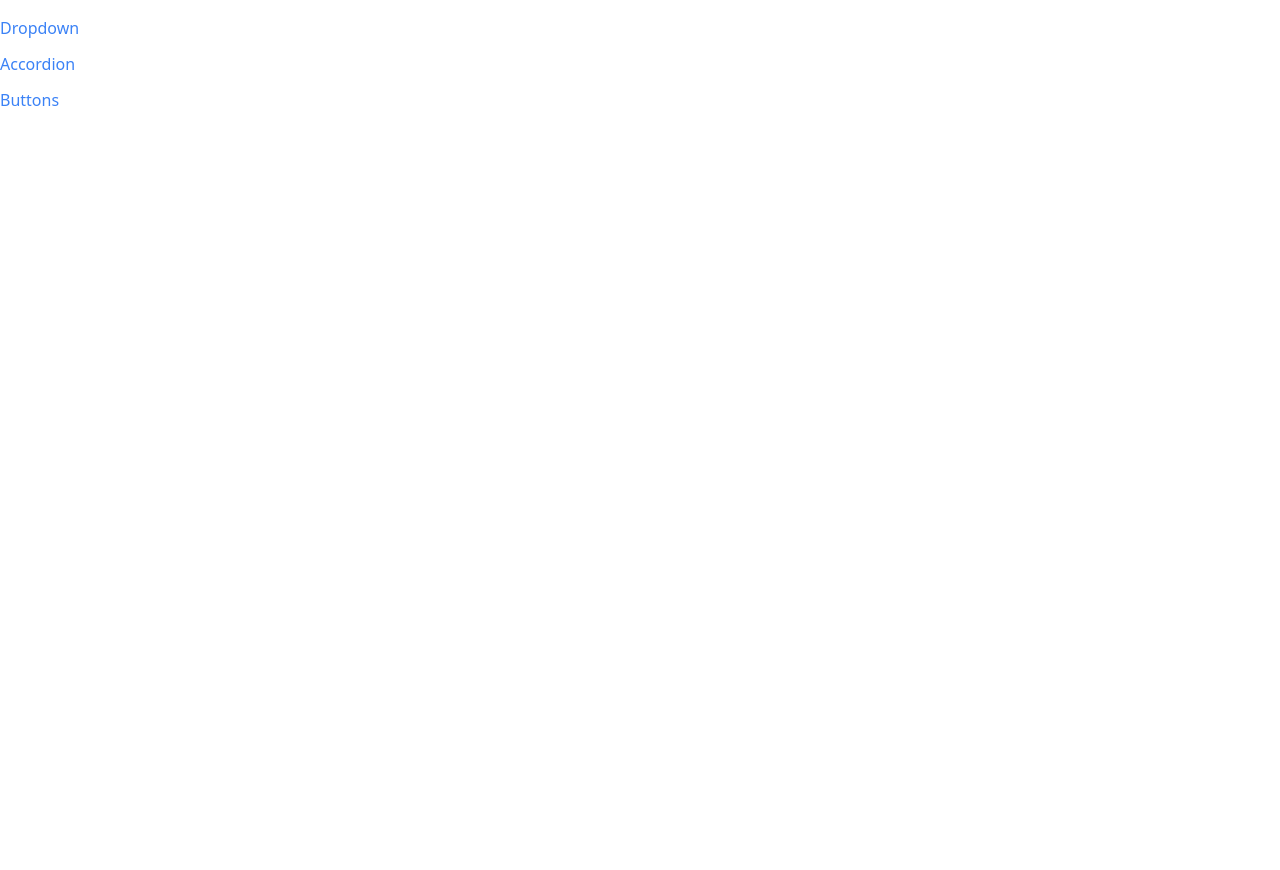
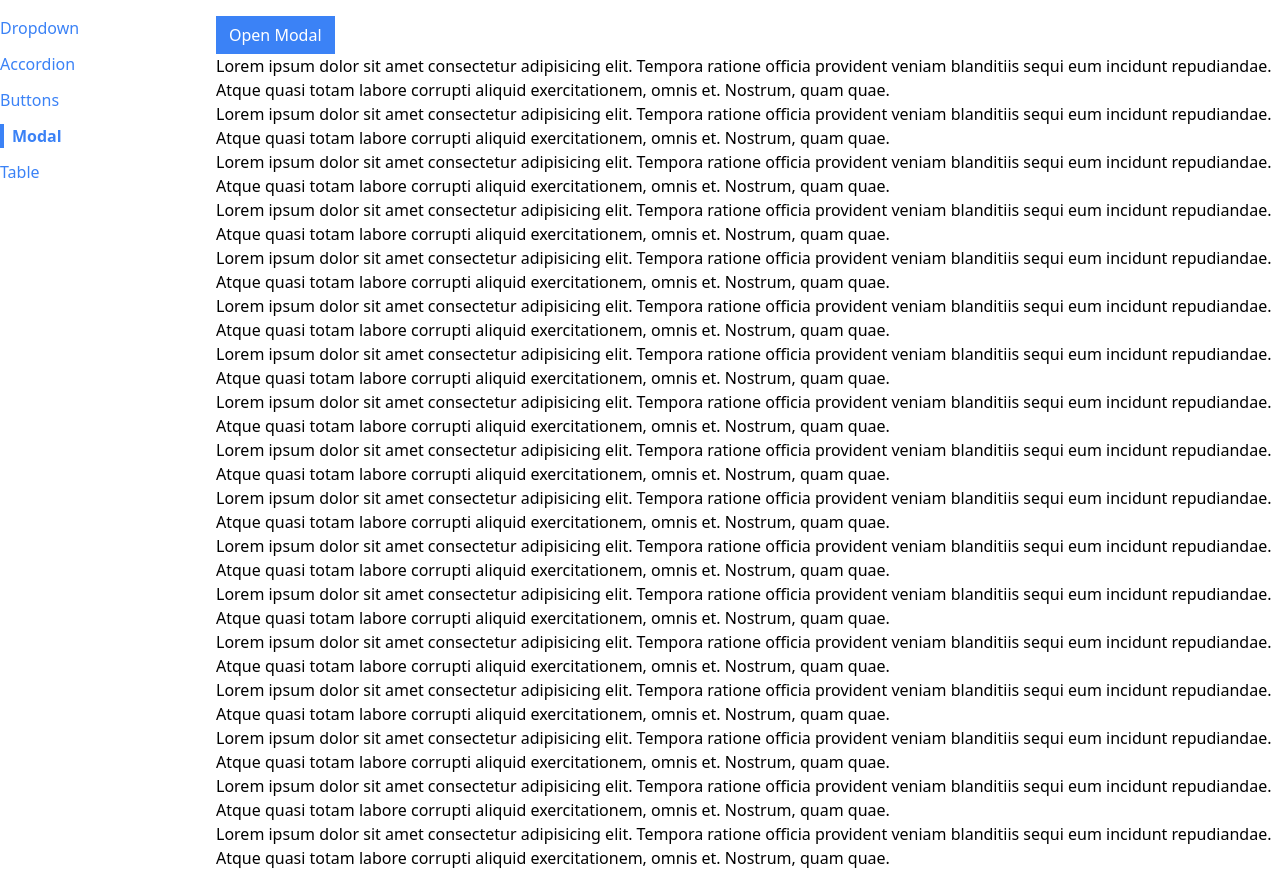
Before and after one commit to nicolasbrandao/udemy-comps, a React (Create React App) app in the folder comps/: page /modal in a window 1280 px wide. Before the commit the page ends 800 px from the top, so only its background shows below. Built offline with nearby package versions, Linux system fonts and the light colour scheme.

Commit message:
Finished with course's section 15

```diff
--- a/comps/public/index.html
+++ b/comps/public/index.html
@@ -39,5 +39,6 @@
       To begin the development, run `npm start` or `yarn start`.
       To create a production bundle, use `npm run build` or `yarn build`.
     -->
+    <div class="modal-container"></div>
   </body>
 </html>
--- a/comps/src/App.js
+++ b/comps/src/App.js
@@ -3,20 +3,28 @@ import Route from "./components/Route";
 import AccordionPage from "./pages/AccordionPage"
 import DropdownPage  from "./pages/DropdownPage"
 import ButtonPage from "./pages/ButtonPage";
+import ModalPage from "./pages/ModalPage";
+import TablePage from "./pages/TablePage";
 
 function App () {
     return(
         <div className="container mx-auto grid grid-cols-6 gap-4 mt-4">
             <Sidebar />
             <div className="col-span-5">
+                <Route path={'/'}>
+                    <DropdownPage />
+                </Route>
                 <Route path={'/accordion'}>
                     <AccordionPage />
                 </Route>
                 <Route path={'/buttons'}>
                     <ButtonPage />
                 </Route>
-                <Route path={'/'}>
-                    <DropdownPage />
+                <Route path={'/modal'}>
+                    <ModalPage />
+                </Route>
+                <Route path={'/table'}>
+                    <TablePage />
                 </Route>
             </div>
         </div>
--- /dev/null
+++ b/comps/src/components/Modal.js
@@ -0,0 +1,31 @@
+import ReactDOM from "react-dom";
+import { useEffect } from "react";
+
+function Modal({onClose, children, actionBar}) {
+    useEffect(() => {
+      document.body.classList.add('overflow-hidden');
+
+      return () => {
+        document.body.classList.remove('overflow-hidden');
+      }
+    }, []);
+
+
+    return ReactDOM.createPortal(
+        <div>
+            <div onClick={onClose} className="fixed inset-0 bg-gray-300 opacity-80"></div>
+            <div className="fixed inset-40 p-10 bg-white">
+                <div className="flex flex-col justify-between h-full">
+                    {children}
+                    <div className="flex justify-end">
+                    {actionBar}
+                    </div>
+                </div>
+            </div>
+        </div>,
+
+        document.querySelector('.modal-container')
+    )
+}
+
+export default Modal;
--- a/comps/src/components/Sidebar.js
+++ b/comps/src/components/Sidebar.js
@@ -4,7 +4,9 @@ function Sidebar() {
     const links = [
         {label: 'Dropdown', path: '/'},
         {label: 'Accordion', path: '/accordion'},
-        {label: 'Buttons', path: '/buttons'}
+        {label: 'Buttons', path: '/buttons'},
+        {label: 'Modal', path: '/modal'},
+        {label: 'Table', path: '/table'}
     ];
 
     const renderedLinks = links.map((link) => {
--- /dev/null
+++ b/comps/src/components/Table.js
@@ -0,0 +1,36 @@
+function Table({ data, config, keyFn }) {
+    const renderedHeaders = config.map((column) => {
+        return (
+            <th key={column.label}>{column.label}</th>
+        );
+    });
+
+    const renderedRows = data.map((rowData) => {
+        const renderedCells = config.map((column) => {
+            return (
+                <td className="p-2" key={column.label}>{column.render(rowData)}</td>
+            );
+        });
+
+        return (
+            <tr className="border-b" key={keyFn(rowData)}>
+                {renderedCells}
+            </tr>
+        );
+    });
+
+    return (
+        <table className="table-auto border-spacing-2">
+            <thead>
+                <tr className="border-b-2">
+                    {renderedHeaders}
+                </tr>
+            </thead>
+            <tbody>
+                {renderedRows}
+            </tbody>
+        </table>
+    )
+}
+
+export default Table;
--- /dev/null
+++ b/comps/src/pages/ModalPage.js
@@ -0,0 +1,86 @@
+import Modal from "../components/Modal";
+import Button from "../components/Button";
+import { useState } from "react";
+
+function ModalPage() {
+    const [showModal, setShowModal] =useState(false);
+
+    const handleClick = () => {
+        setShowModal(true);
+    }
+
+    const handleClose = () => {
+        setShowModal(false);
+    }
+    const actionBar = (
+        <div>
+            <Button onClick={handleClose} primary>I Accept</Button>
+        </div>
+    )
+
+    const modal = (
+        <Modal onClose={handleClose} actionBar={actionBar}>
+            <p>Here is an important agreement for you to accept</p>
+        </Modal>
+    )
+
+    return(
+    <div>
+        <Button onClick={handleClick} primary>Open Modal</Button>
+        {showModal && modal}
+        <p>
+            Lorem ipsum dolor sit amet consectetur adipisicing elit. Tempora ratione officia provident veniam blanditiis sequi eum incidunt repudiandae. Atque quasi totam labore corrupti aliquid exercitationem, omnis et. Nostrum, quam quae.
+        </p>
+        <p>
+            Lorem ipsum dolor sit amet consectetur adipisicing elit. Tempora ratione officia provident veniam blanditiis sequi eum incidunt repudiandae. Atque quasi totam labore corrupti aliquid exercitationem, omnis et. Nostrum, quam quae.
+        </p>
+        <p>
+            Lorem ipsum dolor sit amet consectetur adipisicing elit. Tempora ratione officia provident veniam blanditiis sequi eum incidunt repudiandae. Atque quasi totam labore corrupti aliquid exercitationem, omnis et. Nostrum, quam quae.
+        </p>
+        <p>
+            Lorem ipsum dolor sit amet consectetur adipisicing elit. Tempora ratione officia provident veniam blanditiis sequi eum incidunt repudiandae. Atque quasi totam labore corrupti aliquid exercitationem, omnis et. Nostrum, quam quae.
+        </p>
+        <p>
+            Lorem ipsum dolor sit amet consectetur adipisicing elit. Tempora ratione officia provident veniam blanditiis sequi eum incidunt repudiandae. Atque quasi totam labore corrupti aliquid exercitationem, omnis et. Nostrum, quam quae.
+        </p>
+        <p>
+            Lorem ipsum dolor sit amet consectetur adipisicing elit. Tempora ratione officia provident veniam blanditiis sequi eum incidunt repudiandae. Atque quasi totam labore corrupti aliquid exercitationem, omnis et. Nostrum, quam quae.
+        </p>
+        <p>
+            Lorem ipsum dolor sit amet consectetur adipisicing elit. Tempora ratione officia provident veniam blanditiis sequi eum incidunt repudiandae. Atque quasi totam labore corrupti aliquid exercitationem, omnis et. Nostrum, quam quae.
+        </p>
+        <p>
+            Lorem ipsum dolor sit amet consectetur adipisicing elit. Tempora ratione officia provident veniam blanditiis sequi eum incidunt repudiandae. Atque quasi totam labore corrupti aliquid exercitationem, omnis et. Nostrum, quam quae.
+        </p>
+        <p>
+            Lorem ipsum dolor sit amet consectetur adipisicing elit. Tempora ratione officia provident veniam blanditiis sequi eum incidunt repudiandae. Atque quasi totam labore corrupti aliquid exercitationem, omnis et. Nostrum, quam quae.
+        </p>
+        <p>
+            Lorem ipsum dolor sit amet consectetur adipisicing elit. Tempora ratione officia provident veniam blanditiis sequi eum incidunt repudiandae. Atque quasi totam labore corrupti aliquid exercitationem, omnis et. Nostrum, quam quae.
+        </p>
+        <p>
+            Lorem ipsum dolor sit amet consectetur adipisicing elit. Tempora ratione officia provident veniam blanditiis sequi eum incidunt repudiandae. Atque quasi totam labore corrupti aliquid exercitationem, omnis et. Nostrum, quam quae.
+        </p>
+        <p>
+            Lorem ipsum dolor sit amet consectetur adipisicing elit. Tempora ratione officia provident veniam blanditiis sequi eum incidunt repudiandae. Atque quasi totam labore corrupti aliquid exercitationem, omnis et. Nostrum, quam quae.
+        </p>
+        <p>
+            Lorem ipsum dolor sit amet consectetur adipisicing elit. Tempora ratione officia provident veniam blanditiis sequi eum incidunt repudiandae. Atque quasi totam labore corrupti aliquid exercitationem, omnis et. Nostrum, quam quae.
+        </p>
+        <p>
+            Lorem ipsum dolor sit amet consectetur adipisicing elit. Tempora ratione officia provident veniam blanditiis sequi eum incidunt repudiandae. Atque quasi totam labore corrupti aliquid exercitationem, omnis et. Nostrum, quam quae.
+        </p>
+        <p>
+            Lorem ipsum dolor sit amet consectetur adipisicing elit. Tempora ratione officia provident veniam blanditiis sequi eum incidunt repudiandae. Atque quasi totam labore corrupti aliquid exercitationem, omnis et. Nostrum, quam quae.
+        </p>
+        <p>
+            Lorem ipsum dolor sit amet consectetur adipisicing elit. Tempora ratione officia provident veniam blanditiis sequi eum incidunt repudiandae. Atque quasi totam labore corrupti aliquid exercitationem, omnis et. Nostrum, quam quae.
+        </p>
+        <p>
+            Lorem ipsum dolor sit amet consectetur adipisicing elit. Tempora ratione officia provident veniam blanditiis sequi eum incidunt repudiandae. Atque quasi totam labore corrupti aliquid exercitationem, omnis et. Nostrum, quam quae.
+        </p>
+    </div>
+    )
+}
+
+export default ModalPage;
--- /dev/null
+++ b/comps/src/pages/TablePage.js
@@ -0,0 +1,37 @@
+import Table from "../components/Table"
+
+function TablePage() {
+    const data = [
+        { name: 'Orange', color: 'bg-orange-500', score: 5 },
+        { name: 'Apple', color: 'bg-red-500', score: 3 },
+        { name: 'Banana', color: 'bg-yellow-500', score: 1 },
+        { name: 'Lime', color: 'bg-green-500', score: 4 }
+    ];
+
+    const config = [
+        {
+            label: 'Fruits',
+            render: (fruit) => fruit.name,
+        },
+        {
+            label: 'Color',
+            render: (fruit) => <div className={`p-2 m-3 ${fruit.color}`}></div>,
+        },
+        {
+            label: 'Score',
+            render: (fruit) => fruit.score,
+        }
+    ];
+
+    const keyFn = (fruit) => {
+        return fruit.name;
+    };
+
+    return (
+        <div>
+            <Table data={data} config={config} keyFn={keyFn} />
+        </div>
+    )
+}
+
+export default TablePage;
```
